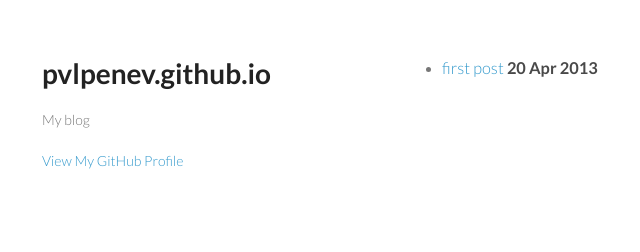
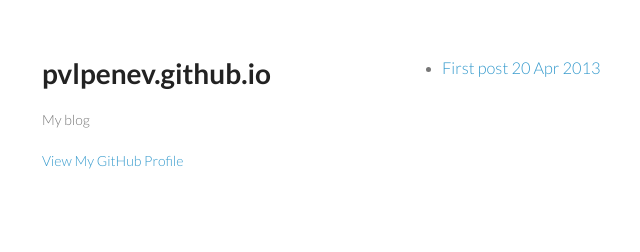
Before and after one commit to pvlpenev/pvlpenev.github.io, a Jekyll site: the page built from index.html, in a window 1280 px wide. Shown: the top 252 px of the page, without its empty margins (168-808 px from the left). Built offline with Jekyll 4.4.1, drawn with Linux system fonts in a browser that asks for light colours.

Commit message:
revision

```diff
--- a/_config.yml
+++ b/_config.yml
@@ -1,2 +1,2 @@
-permalink: title
+permalink: date
 pygments: true
--- a/_includes/head.html
+++ b/_includes/head.html
@@ -5,8 +5,8 @@
     <meta http-equiv="X-UA-Compatible" content="chrome=1">
     <title>pvlpenev.github.io by pvlpenev</title>
 
-    <link rel="stylesheet" href="stylesheets/styles.css">
-    <link rel="stylesheet" href="stylesheets/pygment_trac.css">
+    <link rel="stylesheet" href="/stylesheets/styles.css">
+    <link rel="stylesheet" href="/stylesheets/pygment_trac.css">
     <meta name="viewport" content="width=device-width, initial-scale=1, user-scalable=no">
     <!--[if lt IE 9]>
     <script src="//html5shiv.googlecode.com/svn/trunk/html5.js"></script>
--- a/_layouts/post.html
+++ b/_layouts/post.html
@@ -3,7 +3,7 @@
 
 <section>
   <article>
-    <h1>{{ page.title %><span class="post-date"><%= page.date || date_to_string }}</span></h1>
+    <h1>{{ page.title }}</h1>
       {{ content }}
   </article>
 </section>
--- a/index.html
+++ b/index.html
@@ -9,10 +9,11 @@ title: "Pavel Penev's Blog"
     <h3>
       <a href="{{ post.url }}">
         {{ post.title }}
-      </a>
+
       <span class="post-date">
         {{ post.date | date_to_string }}
       </span>
+      </a>
     </h3>
   </li>
   {% endfor %}
```
Also changed, not shown: _posts/2013-04-20-first-post.md (+3 -3 lines), 6 other files.
